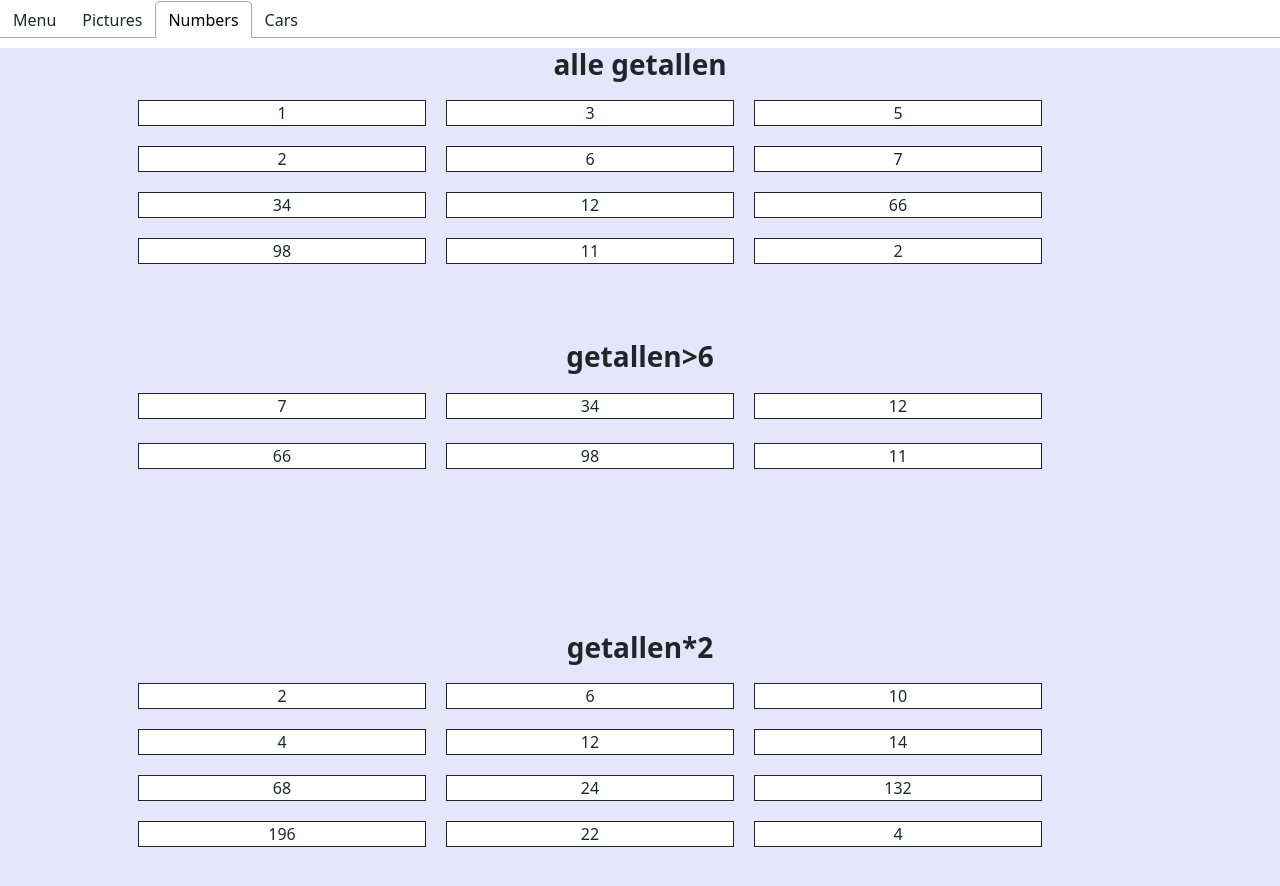
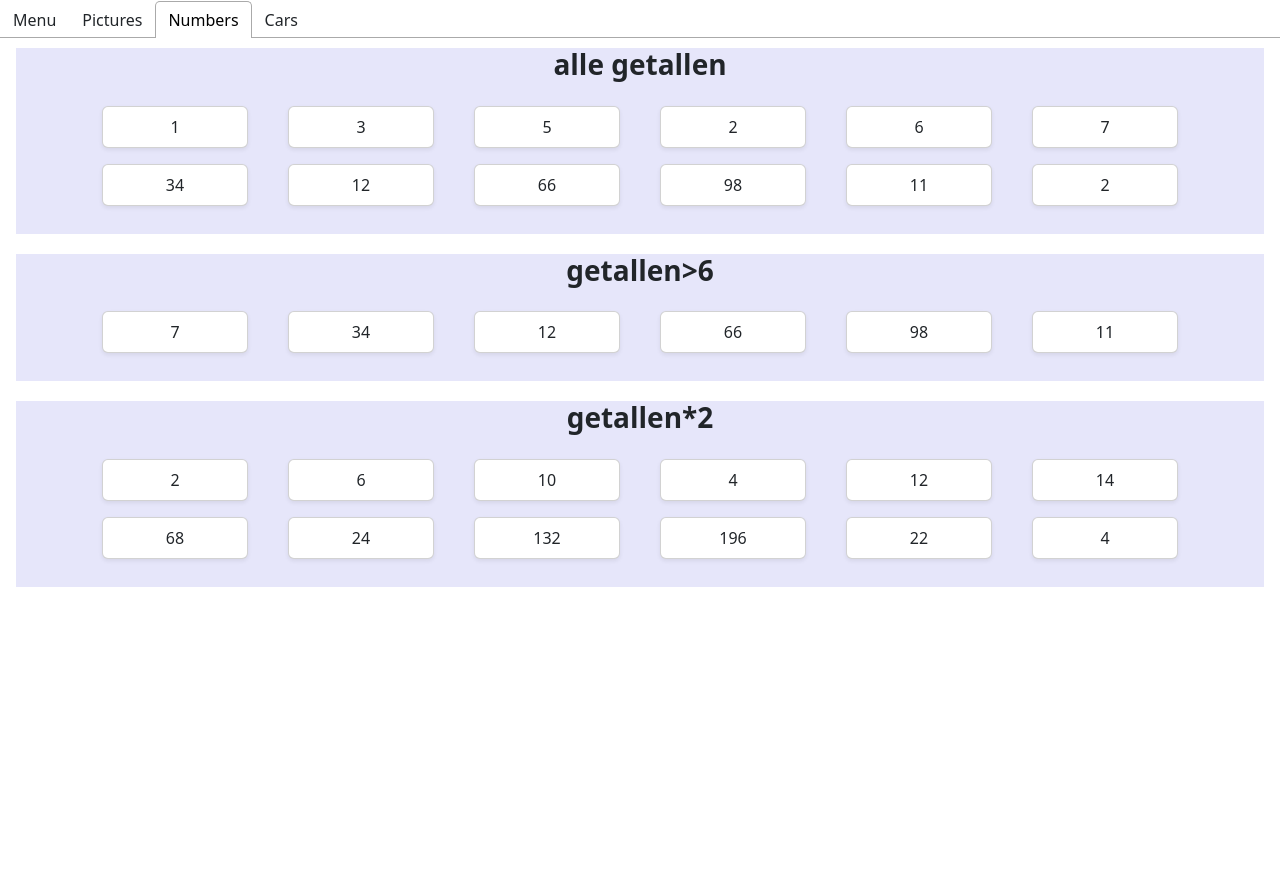
Before and after one commit to SeppeTeugels/dynamic_oefeningen, a React (Create React App) app: page / in a window 1280 px wide. Both pictures are taken after a click on the tab "Numbers". Shown: the top 886 px of the page. After the commit the page ends 800 px from the top, so only its background shows below. Built offline with nearby package versions, Linux system fonts and the light colour scheme.

Commit message:
refactor and rewrite css

```diff
--- a/src/components/Cars.js
+++ b/src/components/Cars.js
@@ -2,12 +2,13 @@ import {COLOR_DATA} from "../data/data";
 import {Section} from "./Section";
 
 export function Cars(props) {
-    const {cars, title} = props;
+    const {cars} = props;
     if (!cars) return;
     return <>
-       <Section title={title}>
-           {cars.map(c => <Car car={c}/>)}
-       </Section>
+        <Section>
+            {cars.map(c => <Car car={c}/>)}
+        </Section>
+
     </>
 }
 
@@ -15,24 +16,32 @@ export function Car(props) {
     const {car} = props
     return <>
         <div key={car.id} style={{
+
+            backgroundColor: "#ffffff",
+            width: " 30%",
+            margin: "10px",
+            textAlign: "center",
             border: "solid 1px",
-            backgroundColor: "#ffffff",
-            width: " 100%",
-            margin: "10px",
-            textAlign: "center"}}>
+
+        }}>
 
             <h5>{car.name ? car.name : ""}</h5>
             <div>{car.brand ? `merk: ${car.brand}` : ""}</div>
             <div>{car.type ? `type: ${car.type}` : ""}</div>
             <div>{car.note ? `opmerking: ${car.note}` : ""}</div>
             <div>
-                {car.color ? <div style={car?.color && {backgroundColor: Translate(COLOR_DATA, car.color)}}> kleur: {car.color} </div> : ""}
+                {car.color ? <div
+                    style={car?.color && {backgroundColor: Translate(COLOR_DATA, car.color), Color:`"${textColor(COLOR_DATA, car.color)}"`}}> kleur: {car.color} </div> : ""}
             </div>
         </div>
     </>
 
 
 }
+export function textColor(array, color){
+    return (array.find(el => el.dutch === color).textColor)
+}
+
 
 export function Translate(array, color) {
     return (array.find(el => el.dutch === color).english)
--- a/src/components/Numbers.js
+++ b/src/components/Numbers.js
@@ -1,4 +1,5 @@
 import {Section} from "./Section";
+import {Card, Col} from "react-bootstrap";
 
 export function Numbers(props){
     const {numbers} = props;
@@ -6,11 +7,16 @@ export function Numbers(props){
     if(!numbers) return;
     return <>
         <Section title={title}>
-            <div style={{float:"left", margin:"5%"}}></div>
-            <div style={{display:"flex", height:"100px", width:"90%" , flexWrap:"wrap", alignItems:"center" ,marginBottom:"150px"}}>
-                {numbers.map(n => <div style={{border:"solid 1px",  backgroundColor:"#ffffff", width:" 25%", margin:"10px", textAlign:"center"}}>{n}</div>)}
-            </div>
-            <div style={{float:"right", margin:"5%"}}></div>
+               {numbers.map((n, i) => <Number key={i} number={n}/>)}
         </Section>
         </>
 }
+
+export function Number(props){
+    const {number} = props;
+    if(!number) return;
+    return <Col xs={4} sm={3} md={2} xxl={1}
+        className={"text-center"}>
+        <Card className="m-2 p-2 shadow-sm">{number}</Card>
+    </Col>
+}
--- a/src/components/Section.js
+++ b/src/components/Section.js
@@ -1,19 +1,18 @@
-export function Section(props){
+import {Container, Row} from "react-bootstrap";
+
+export function Section(props) {
     const {title, children} = props;
-    return(<>
+    return (<>
+        <div  style={{backgroundColor: "#e6e6fa", marginBottom:"20px"}}>
+            <h3 style={{textAlign: "center", fontWeight: "bold"}}>
+                {title}
+            </h3>
+            <Container>
+                <Row>
+                    {children}
+                </Row>
+            </Container>
+        </div>
 
-        <h3 style={{textAlign: "center", fontWeight: "bold"}}>
-            {title}
-        </h3>
-    <div style={{
-        display: "flex",
-        height: "100px",
-        width: "100%",
-        flexWrap: "wrap",
-        alignItems: "center",
-        marginBottom: "150px"
-    }}>
-        {children}
-    </div>
-    </>    )
+    </>)
 }
--- a/src/data/data.js
+++ b/src/data/data.js
@@ -36,14 +36,35 @@ export const CAR_DATA = [
         name: "geitje",
         brand: "citroën",
     },
+    {id: 5, name: "auto1", brand: "Peugeot", type: "505", color: "grijs"},
+    {id: 6, name: "auto2", brand: "Fiat", type: "Panda"},
+    {id: 7, name: "auto3", brand: "Fiat", type: "Tipo", color: "groen"},
+    {id: 8, name: "auto4", brand: "Citroën", type: "C4", color: "rood"},
+    {id: 9, name: "auto5", brand: "Fiat", type: "Panda", color: "rood"}
 ];
 
 export  const COLOR_DATA= [
-    {dutch: "blauw",english:"blue"},
-    {dutch: "geel",english:"yellow"},
-    {dutch: "rood",english:"red"},
-    {dutch: "zwart",english:"black"},
-    {dutch: "wit",english:"white"},
-    {dutch: "grijs",english:"grey"},
-    {dutch: "groen",english:"green"}
+    {dutch: "blauw",english:"blue", textColor:"#ffffff"},
+    {dutch: "geel",english:"yellow", textColor:"#000000"},
+    {dutch: "rood",english:"red", textColor:"#000000"},
+    {dutch: "zwart",english:"black", textColor:"#ffffff"},
+    {dutch: "wit",english:"white", textColor:"#000000"},
+    {dutch: "grijs",english:"grey", textColor:"#ffffff"},
+    {dutch: "groen",english:"green", textColor:"#000000"}
 ];
+
+export const PERSON_DATA = [
+    {id: 1, name: "Jan", age: 18, city: "Mechelen"},
+    {id: 2, name: "Marie", age: 25, city: "Katelijne"},
+    {id: 3, name: "Anton", age: 16, city: "Duffel"},
+    {id: 4, name: "Yves", age: 24, city: "Mechelen"},
+    {id: 5, name: "Marijke", age: 16, city: "Duffel"},
+    {id: 6, name: "Karel", age: 16, city: "Mechelen"},
+    {id: 7, name: "Bart", age: 18, city: "Mechelen"},
+    {id: 8, name: "Marijke", age: 28, city: "Lier"},
+    {id: 9, name: "Dirk", age: 20, city: "Mechelen"},
+    {id: 10, name: "Bavo", age: 20, city: "Lint"},
+    {id: 11, name: "Kris", age: 19, city: "Duffel"},
+    {id: 12, name: "Leen", age: 21, city: "Katelijne"},
+    {id: 13, name: "Lieve", age: 20, city: "Mechelen"},
+];
--- a/src/pages/CarsPage.js
+++ b/src/pages/CarsPage.js
@@ -1,12 +1,13 @@
 import {Cars} from "../components/Cars";
+import {Section} from "../components/Section";
 
 
 export function CarsPage(props){
     const {cars} = props;
     if (!cars) return;
     return <>
-        <div style={{backgroundColor:"#e6e6fa", height:"850px"}}>
-            <Cars cars={cars} title={"auto's"}/>
-        </div>
+        <Section title={"auto's"}>
+                <Cars cars={cars} />
+        </Section>
     </>
 }
--- a/src/pages/NumbersPage.js
+++ b/src/pages/NumbersPage.js
@@ -1,13 +1,20 @@
 import {Numbers} from "../components/Numbers";
+import {Section} from "../components/Section";
 
 export function NumbersPage(props){
     const {numbers} = props;
     if (!numbers) return;
     return <>
-        <div style={{backgroundColor:"#e6e6fa", height:"850px"}}>
-            <Numbers numbers={numbers} title={'alle getallen'}/>
-            <Numbers numbers={numbers.filter(n => n > 6 )} title={'getallen>6'}/>
-            <Numbers numbers={numbers.map(n => n * 2 )} title={'getallen*2'}/>
+        <div className={"mx-3"}>
+           <Section title={'alle getallen'}>
+            <Numbers numbers={numbers} />
+        </Section>
+        <Section title={'getallen>6'}>
+            <Numbers numbers={numbers.filter(n => n > 6 )}/>
+        </Section>
+            <Section  title={'getallen*2'}>
+                <Numbers numbers={numbers.map(n => n * 2 )}/>
+            </Section>
         </div>
     </>
 }
```
Also changed, not shown: src/components/MyCard.js (added).
